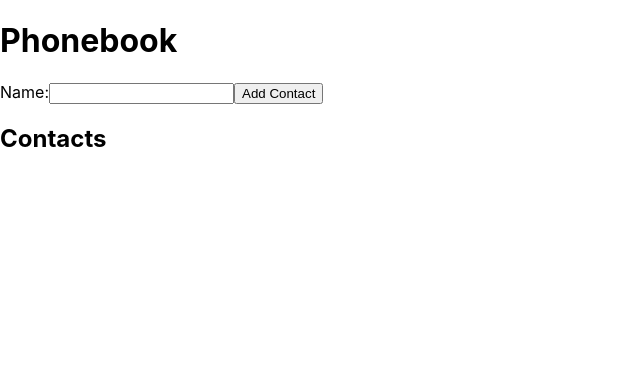
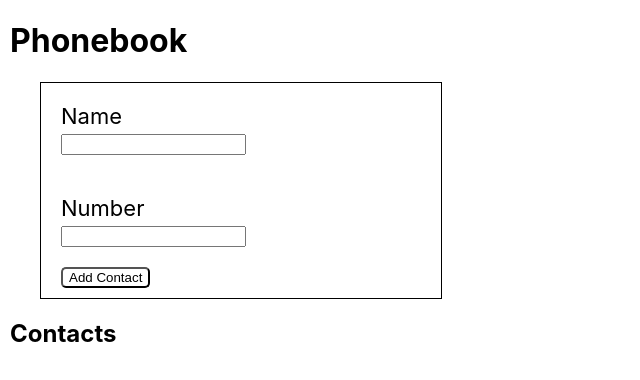
Before and after one commit to iullian1919/goit-react-hw-phonebook-error, a React (Create React App) app: page / in a window 1280 px wide. Shown: the top 380 px of the page, without its empty margins (0-640 px from the left). Built offline with nearby package versions, Linux system fonts and the light colour scheme.

Commit message:
StepTwo commit

```diff
--- a/src/components/App.jsx
+++ b/src/components/App.jsx
@@ -6,21 +6,30 @@ import ContactList from './ContactList';
 const App = () => {
   const [contacts, setContacts] = useState([]);
   const [name, setName] = useState('');
+  const [number, setNumber] = useState('');
 
   const addContact = () => {
     const newContact = {
       id: nanoid(),
       name: name,
+      number: number,
     };
 
     setContacts(prevContacts => [...prevContacts, newContact]);
     setName('');
+    setNumber('');
   };
 
   return (
     <div>
       <h1>Phonebook</h1>
-      <ContactForm name={name} setName={setName} addContact={addContact} />
+      <ContactForm
+        name={name}
+        setName={setName}
+        number={number}
+        setNumber={setNumber}
+        addContact={addContact}
+      />
       <ContactList contacts={contacts} />
     </div>
   );
--- a/src/components/ContactForm/ContactForm.jsx
+++ b/src/components/ContactForm/ContactForm.jsx
@@ -1,8 +1,13 @@
 import React from 'react';
+import classes from './ContactForm.module.css';
 
-const ContactForm = ({ name, setName, addContact }) => {
+const ContactForm = ({ name, setName, number, setNumber, addContact }) => {
   const handleNameChange = event => {
     setName(event.target.value);
+  };
+
+  const handleNumberChange = event => {
+    setNumber(event.target.value);
   };
 
   const handleSubmit = event => {
@@ -11,9 +16,10 @@ const ContactForm = ({ name, setName, addContact }) => {
   };
 
   return (
-    <form onSubmit={handleSubmit}>
-      <label>
-        Name:
+    <div className={classes.contactForm}>
+      <form className={classes.contactFormForm} onSubmit={handleSubmit}>
+        <label className={classes.contactFormLabel}>
+          Name
           <input
             type="text"
             name="name"
@@ -24,9 +30,22 @@ const ContactForm = ({ name, setName, addContact }) => {
             onChange={handleNameChange}
           />
         </label>
+        <label className={classes.contactFormLabel}>
+          Number
+          <input
+            type="tel"
+            name="number"
+            pattern="\+?\d{1,4}?[-.\s]?\(?\d{1,3}?\)?[-.\s]?\d{1,4}[-.\s]?\d{1,4}[-.\s]?\d{1,9}"
+            title="Phone number must be digits and can contain spaces, dashes, parentheses and can start with +"
+            required
+            value={number}
+            onChange={handleNumberChange}
+          />
+        </label>
         <button type="submit">Add Contact</button>
+      </form>
       <h2>Contacts</h2>
-    </form>
+    </div>
   );
 };
 
--- /dev/null
+++ b/src/components/ContactForm/ContactForm.module.css
@@ -0,0 +1,32 @@
+h1 {
+  margin-left: 10px;
+}
+
+.contactForm {
+  margin-left: 10px;
+}
+
+.contactFormForm {
+  display: flex;
+  flex-direction: column;
+  align-items: baseline;
+  margin-left: 30px;
+  max-width: 400px;
+  border: solid 1px black;
+}
+
+.contactFormLabel {
+  font-size: 22px;
+  display: flex;
+  flex-direction: column;
+  max-width: 200px;
+  margin: 20px 20px;
+  gap: 5px;
+}
+
+button {
+  margin-bottom: 10px;
+  background-color: white;
+  border-radius: 5px;
+  box-shadow: none;
+}
--- a/src/components/ContactList/ContactList.jsx
+++ b/src/components/ContactList/ContactList.jsx
@@ -4,7 +4,9 @@ const ContactList = ({ contacts }) => {
   return (
     <ul>
       {contacts.map(contact => (
-        <li key={contact.id}>{contact.name}</li>
+        <li key={contact.id}>
+          {contact.name} : {contact.number}
+        </li>
       ))}
     </ul>
   );
```
Also changed, not shown: .eslintrc.js (added). Lines whose indentation alone changed are shown as unchanged.
